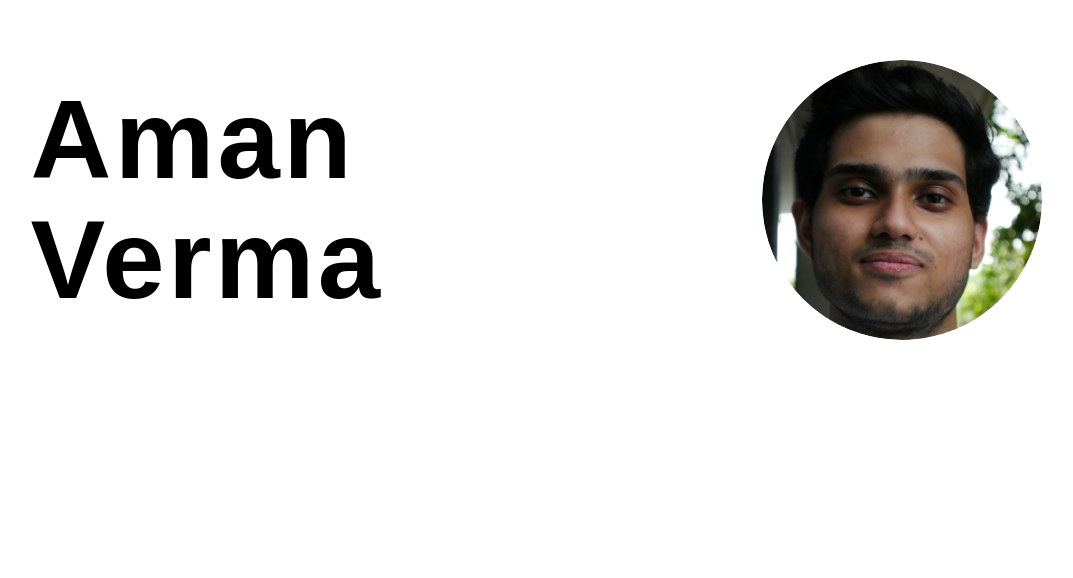
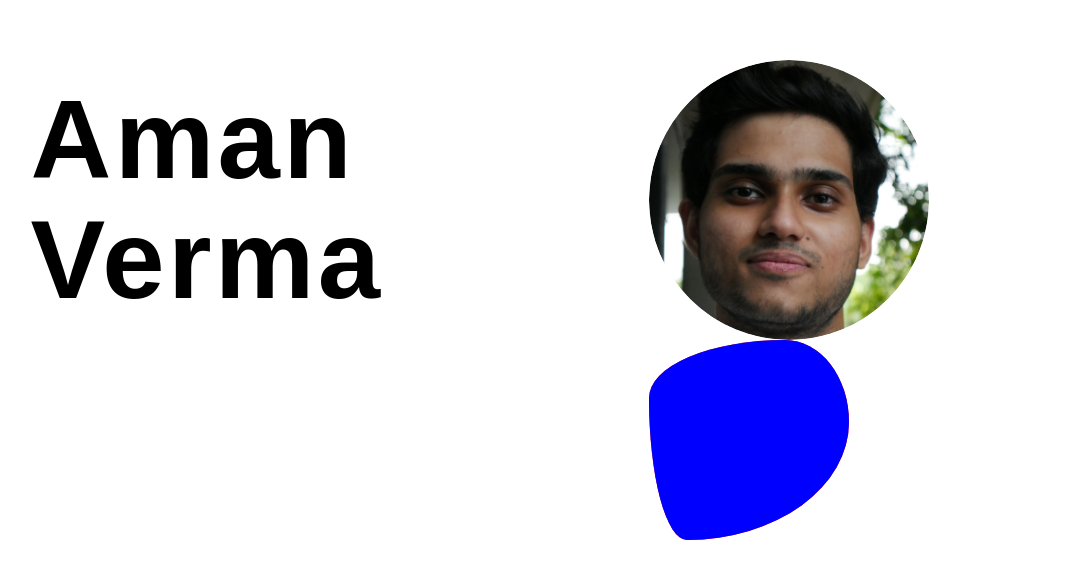
Before and after one commit to amanopia/Blog, a plain HTML site: page index.html in a window 1280 px wide. Shown: the part 104-682 px from the top of the page, without its empty margins (104-1177 px from the left). Drawn offline with Linux system fonts and the light colour scheme; a web font is replaced by a local one.

Commit message:
added circular blobs to site

```diff
--- a/css/styles.css
+++ b/css/styles.css
@@ -1,14 +1,14 @@
+/* TOP CONTAINER */
 #top-container {
     display: grid;
     grid-template-columns: repeat(2, 1fr);
     line-height: 7.5em;
     padding: 8% 10%;
-
-    margin: 0 auto;
 }
 
-.test {
-    margin: 0 auto;
+.outer-container {
+    justify-self: center; /* to horizontlally center image */
+    align-self: center;   /* to vertically center image */
 }
 
 .title {
@@ -18,9 +18,9 @@
 .container-image {
     height: 280px;
     border-radius: 600px;
-
+/*
     place-self: end;
-    align-self: center;
+    align-self: center; */
 }
 h1 {
     font-family: "Walkind", sans-serif;
@@ -28,3 +28,18 @@ h1 {
     /* font-kerning: none; */
     letter-spacing: 0.03em;
 }
+
+.shape1, .shape2 {
+    /* background-color: pink; */
+    height: 200px;
+    width: 200px;
+    border-radius: 68% 32% 81% 19% / 29% 41% 59% 71% ;
+    position: absolute;
+}
+.shape1 {
+    background-color: red;
+}
+
+.shape2 {
+    background-color: blue;
+}
--- a/index.html
+++ b/index.html
@@ -13,8 +13,16 @@
     <body>
         <div id="top-container" class="name">
             <h1 class="title">Aman <br> Verma</h1>
-            <img class="container-image" src="AmanVermaPhotograph-modified.png" alt="">
+            <div class="outer-container">
+                <img class="container-image" src="AmanVermaPhotograph-modified.png" alt="">
+                <div class="shape1"></div>
+                <div class="shape2"></div>
+            </div>
+
         </div>
+        <!-- colors -->
+        <div class="colors"></div>
+        <div class="colors"></div>
         <div id="about" class=""></div>
         <div id="work" class="">
             <div class="edu-skill"></div>
```
